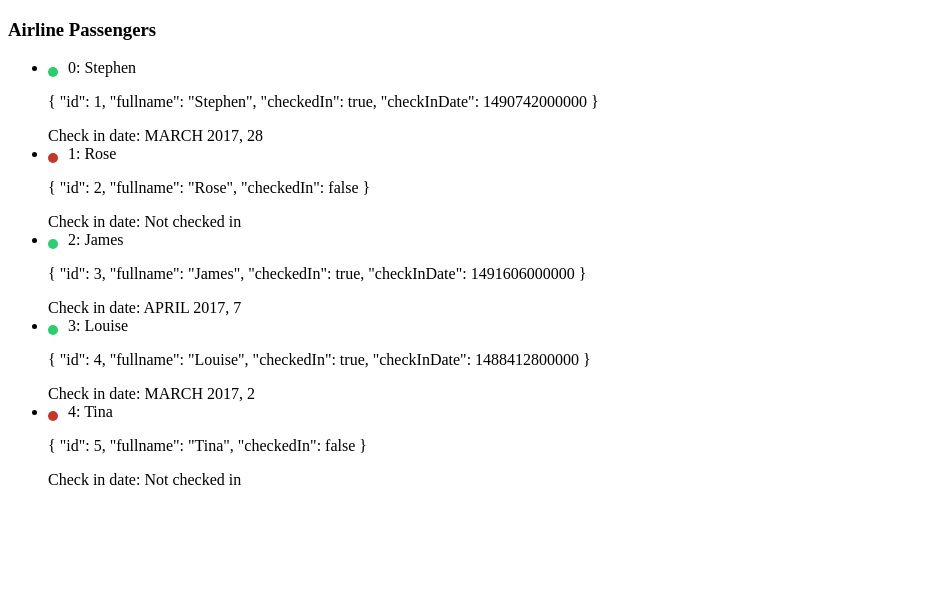
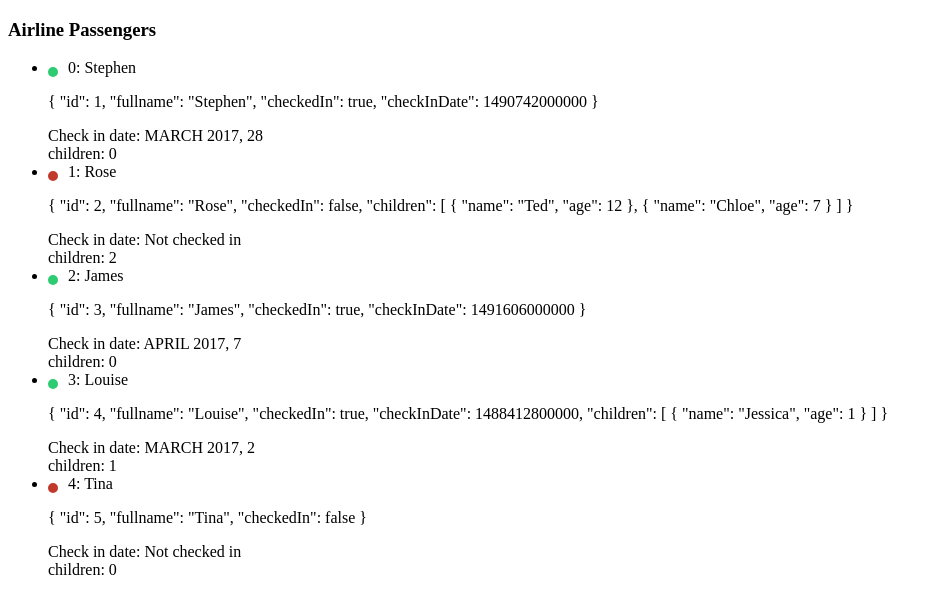
Before and after one commit to JoshInnis/angular_project, an Angular app: page / in a window 1280 px wide. Shown: the top 614 px of the page, without its empty margins (0-940 px from the left). Built offline with nearby package versions, Linux system fonts and the light colour scheme.

Commit message:
Safe Navigation Operator
Course: Angular Fundamentals
Section: Rendering Flows
Lesson: Safe Navigation Operator

```diff
--- a/src/app/app.component.html
+++ b/src/app/app.component.html
@@ -10,6 +10,9 @@
       <div class="date">
         Check in date: {{ passenger.checkInDate ? (passenger.checkInDate | date: 'MMMM y, d' | uppercase ) : 'Not checked in' }}
       </div>
+      <div class="children">
+        children: {{ passenger.children?.length || 0}}
+      </div>
     </li>
   </ul>
 
--- a/src/app/app.component.ts
+++ b/src/app/app.component.ts
@@ -1,11 +1,19 @@
 import { Component } from "@angular/core";
+
+interface Child {
+  name: string,
+  age: number
+}
+
 
 interface Passenger {
   id: number,
   fullname: string,
   checkedIn: boolean,
-  checkInDate?: number
+  checkInDate?: number,
+  children?: Child[]
 }
+
 
 @Component({
   selector: 'app-root',
@@ -22,24 +30,27 @@ export class AppComponent {
     id: 1,
     fullname: 'Stephen',
     checkedIn: true,
-    checkInDate: 1490742000000
+    checkInDate: 1490742000000,
   }, {
     id: 2,
     fullname: 'Rose',
     checkedIn: false,
+    children: [{ name: 'Ted', age: 12 },{ name: 'Chloe', age: 7 }]
   }, {
     id: 3,
     fullname: 'James',
     checkedIn: true,
-    checkInDate: 1491606000000
+    checkInDate: 1491606000000,
   }, {
     id: 4,
     fullname: 'Louise',
     checkedIn: true,
-    checkInDate: 1488412800000
+    checkInDate: 1488412800000,
+    children: [{ name: 'Jessica', age: 1 }]
   }, {
     id: 5,
     fullname: 'Tina',
     checkedIn: false,
   }];
+
 }
```
